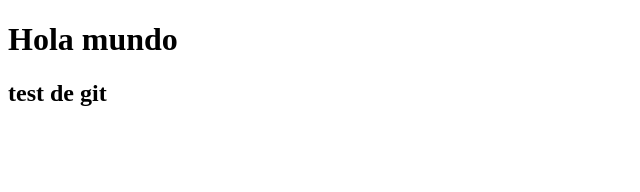
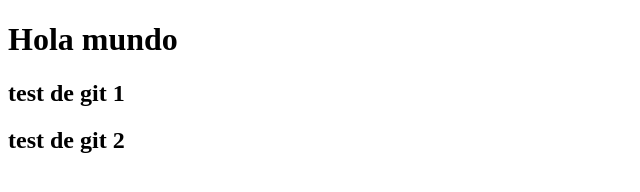
Before and after one commit to jleon80/myweb, a plain HTML site: page index.html in a window 1280 px wide. Shown: the whole page, without its empty margins (0-640 px from the left). Drawn offline with Linux system fonts and the light colour scheme.

Commit message:
index linea y numero agregado

```diff
--- a/index.html
+++ b/index.html
@@ -8,6 +8,7 @@
 </head>
 <body>
     <h1>Hola mundo</h1>
-    <h2>test de git</h2>
+    <h2>test de git 1</h2>
+    <h2>test de git 2</h2>
 </body>
 </html>
```
